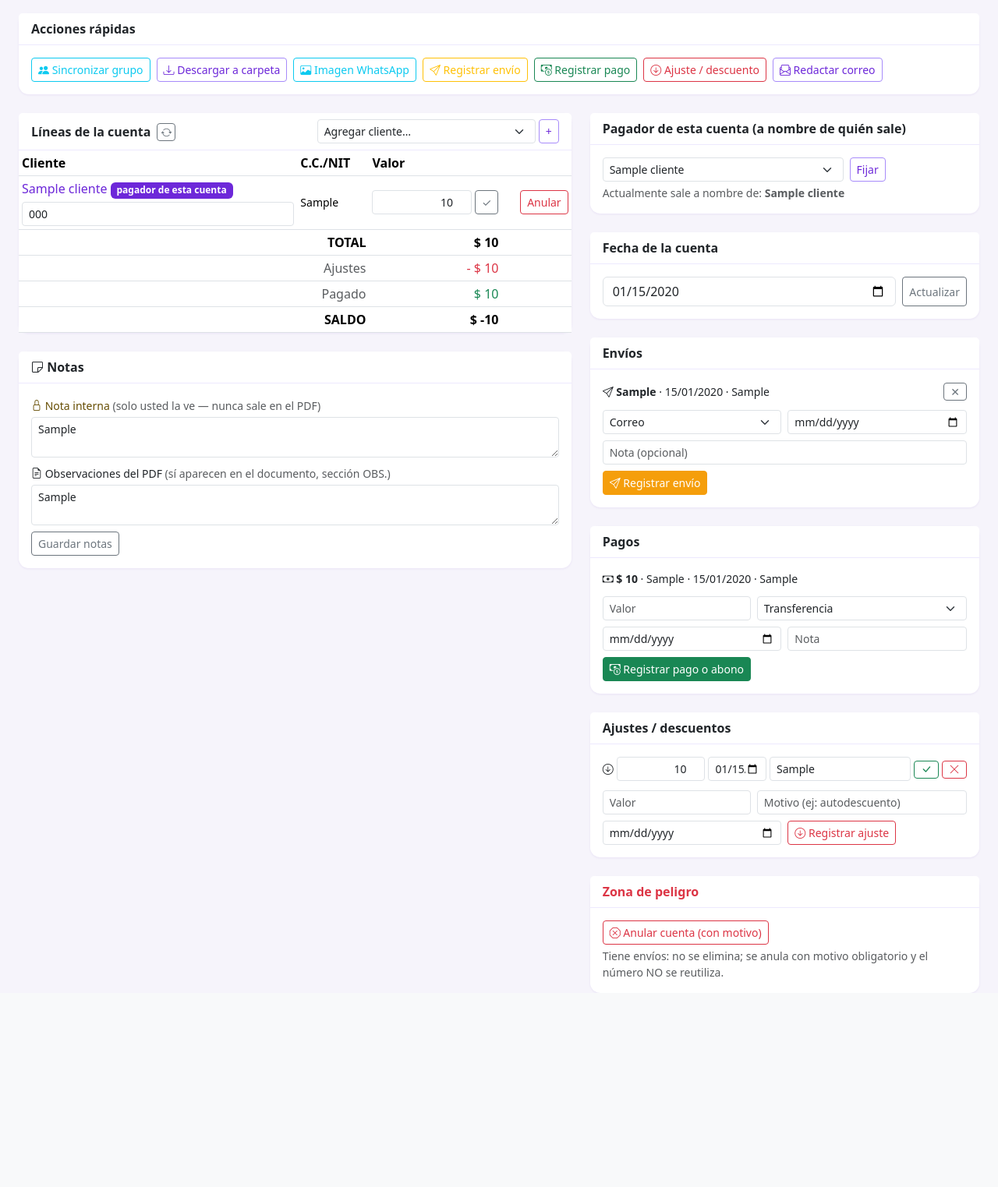
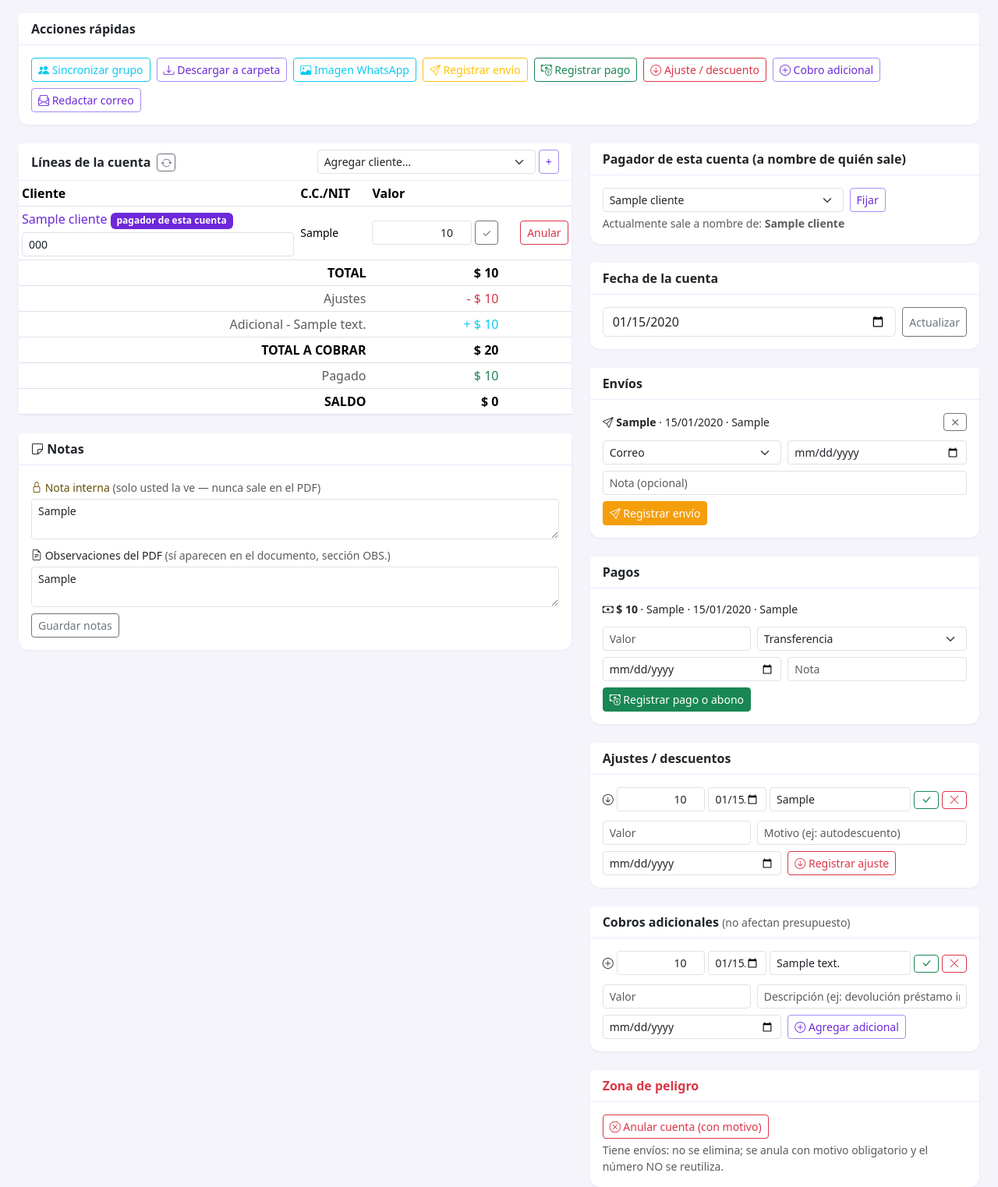
Before and after one commit to FelipeBossioZ/SistemaCobrosGit, a Flask app: page /cuentas/1 in a window 1280 px wide. Shown: the part 135-1658 px from the top of the page at 78% size. Before the commit the page ends 1409 px from the top, so only its background shows below. Run offline with Flask 3, Linux system fonts and the light colour scheme; tables that the repository leaves empty hold one stand-in row (values such as "Sample post").

Commit message:
Cobros adicionales en cuentas: saldos extra que no tocan presupuesto (ej. devolucion de prestamos). Tabla adicionales_cuenta, filas ADICIONAL en el PDF con descripcion, total/saldo netos, tarjeta editable en ficha, modal y boton de accion rapida, tarjeta en Resumen, columna en Excel, correo y lamina los mencionan, y el dinero del adicional no cuenta como ingreso en Morosos/Grupos/auditoria

```diff
--- a/app/routes.py
+++ b/app/routes.py
@@ -12,7 +12,7 @@ from flask import (Blueprint, render_template, request, redirect, url_for,
 
 from .models import (db, Parametro, AnioCobro, GrupoFamiliar, Cliente,
                      PresupuestoCliente, CuentaCobro, CuentaLinea, Envio,
-                     Ajuste, Pago, ESTADOS, TrabajoAdicional, saludo_de_cliente,
+                     Ajuste, Adicional, Pago, ESTADOS, TrabajoAdicional, saludo_de_cliente,
                      AsesoriaCatalogo, AsesoriaCliente, PresupuestoHistorial,
                      Tarea)
 from .pdf_generator import generar_pdf, ruta_pdf
@@ -180,6 +180,13 @@ def _cuerpo_correo(cuenta, pagador, extra=""):
         aviso = ("Tan pronto se efectúe el pago por favor nos notifica para asentar "
                  "la cancelación de la cuenta de cobro.")
     partes = [saludo, "", detalle]
+    ads = [a for a in cuenta.adicionales if a.valor]
+    if ads:
+        detalle_ad = ("Adicionalmente incluimos en la cuenta: "
+                      + ", ".join(a.descripcion_o_defecto + " por $ "
+                                  + format(float(a.valor), ",.0f").replace(",", ".")
+                                  for a in ads) + ".")
+        partes += [detalle_ad, ""]
     if extra:
         partes += [extra, ""]
     partes += ["Se puede consignar o Transferir en:", "", banco, "", aviso, "",
@@ -213,6 +220,9 @@ def dashboard():
     ajustes = db.session.query(db.func.coalesce(db.func.sum(Ajuste.valor), 0.0))\
         .join(CuentaCobro).filter(CuentaCobro.anio_cobro_id == a.id,
                                   CuentaCobro.estado != "ANULADA").scalar()
+    adicionales = db.session.query(db.func.coalesce(db.func.sum(Adicional.valor), 0.0))\
+        .join(CuentaCobro).filter(CuentaCobro.anio_cobro_id == a.id,
+                                  CuentaCobro.estado != "ANULADA").scalar()
 
     # clientes con presupuesto > 0 sin línea activa en ninguna cuenta
     con_cuenta = {l.cliente_id for c in a.cuentas for l in c.lineas if l.estado == "ACTIVA"}
@@ -224,7 +234,7 @@ def dashboard():
 
     cuentas = a.cuentas.order_by(CuentaCobro.numero).all()
     return render_template("dashboard.html", a=a, presup=presup, emitido=emitido,
-                           pagado=pagado, ajustes=ajustes, cuentas=cuentas,
+                           pagado=pagado, ajustes=ajustes, adicionales=adicionales, cuentas=cuentas,
                            sin_cuenta=sin_cuenta)
 
 
@@ -509,7 +519,9 @@ def morosos():
         if tot <= 0:
             continue
         for l in ls:
-            pag_act[l.cliente_id] = pag_act.get(l.cliente_id, 0.0) + pago.valor * (l.valor / tot)
+            # tope por linea: un pago nunca "paga" de mas la parte de asesoria
+            cuota = min(pago.valor * (l.valor / tot), float(l.valor or 0))
+            pag_act[l.cliente_id] = pag_act.get(l.cliente_id, 0.0) + cuota
     # estado del año actual por cliente (peor no: el mejor estado alcanzado)
     sev = {"BORRADOR": 1, "ENVIADA": 2, "PAGADA": 3}
     ETAQ = {0: ("sin cuenta", "light text-dark"), 1: ("BORRADOR", "secondary"),
@@ -764,7 +776,7 @@ def _cobrado_pagado_anterior(a, clientes):
             if not ls:
                 continue
             tiene = True
-            tot = sum(float(l.valor or 0) for l in ls)
+            tot = sum(float(l.valor or 0) for l in ls) + float(cu.total_adicionales or 0)
             aj = float(cu.total_ajustes or 0)
             cob += max(tot - aj, 0.0)
             pag += min(float(cu.total_pagado or 0), max(tot - aj, 0.0))
@@ -1063,7 +1075,8 @@ def cliente_detalle(cid):
             "estado_linea": l.estado,
             "pagos": [{"fecha": p.fecha, "valor": p.valor, "forma": p.forma} for p in c.pagos],
             "ajustes": sum(x.valor for x in c.ajustes),
-            "total": c.total, "saldo": c.saldo,
+            "adicionales": sum(x.valor for x in c.adicionales),
+            "total": c.total_neto, "saldo": c.saldo_neto,
             "envios": [{"fecha": e.fecha, "medio": e.medio} for e in c.envios],
         })
     historial.sort(key=lambda h: (h["anio"], h["numero"]))
@@ -1557,6 +1570,8 @@ def _pagos_miembros_anio():
             continue
         pagado = float(cu.total_pagado or 0)
         ajustes = float(cu.total_ajustes or 0)
+        # los pagos de adicionales (devoluciones) no son pago de presupuesto
+        pagado = max(pagado - float(cu.total_adicionales or 0), 0.0)
         for l in lineas:
             fr = float(l.valor or 0) / tot
             parte = max(float(l.valor or 0) - ajustes * fr, 0.0)
@@ -1922,7 +1937,7 @@ def cuenta_regenerar(cid):
         msg = "Valores actualizados: " + "; ".join(cambios) + ". "
     else:
         msg = "Ningún valor cambió (las líneas ya coinciden con el presupuesto vigente). "
-    msg += f"PDF regenerado en {ruta}. Total $ {cuenta.total:,.0f}."
+    msg += f"PDF regenerado en {ruta}. Total $ {cuenta.total_neto:,.0f}."
     if sin_presup:
         msg += " Ojo, sin presupuesto vigente para: " + ", ".join(sin_presup)
     if cuenta.estado != "BORRADOR" or cuenta.envios.count() > 0:
@@ -1993,6 +2008,83 @@ def cuenta_ajuste(cid):
         db.session.commit()
         flash("Ajuste registrado", "ok")
     return redirect(url_for("main.cuenta_detalle", cid=cid))
+
+
+@bp.route("/cuentas/<int:cid>/adicional", methods=["POST"])
+def cuenta_adicional(cid):
+    """Agrega un cobro adicional a la cuenta (ej: plata prestada que el cliente
+    debe devolver). Suma al total y al saldo; NO toca presupuesto."""
+    cuenta = db.get_or_404(CuentaCobro, cid)
+    f = request.form
+    valor = float(f.get("valor") or 0)
+    if valor:
+        db.session.add(Adicional(cuenta_id=cuenta.id, valor=valor,
+                                 fecha=date.fromisoformat(f.get("fecha") or date.today().isoformat()),
+                                 descripcion=(f.get("descripcion") or "").strip()))
+        cuenta.marcar_estado()
+        db.session.commit()
+        try:
+            from .pdf_generator import generar_desde_dict, _datos_cuenta
+            carpeta = _carpeta_pdfs()
+            ruta = os.path.join(carpeta, _nombre_pdf(cuenta))
+            generar_desde_dict(_datos_cuenta(cuenta), ruta)
+        except Exception:
+            pass
+        flash("Cobro adicional agregado y PDF regenerado.", "ok")
+    return redirect(url_for("main.cuenta_detalle", cid=cid))
+
+
+@bp.route("/adicionales/<int:aid>/editar", methods=["POST"])
+def adicional_editar(aid):
+    """Edita valor/fecha/descripcion de un adicional y regenera el PDF."""
+    a = db.get_or_404(Adicional, aid)
+    cuenta = a.cuenta
+    if cuenta.estado == "ANULADA":
+        flash("La cuenta está ANULADA: no se puede editar el adicional.", "error")
+        return redirect(url_for("main.cuenta_detalle", cid=cuenta.id))
+    f = request.form
+    try:
+        a.valor = float(f.get("valor") or 0)
+    except ValueError:
+        a.valor = 0
+    try:
+        a.fecha = date.fromisoformat(f.get("fecha") or a.fecha.isoformat())
+    except ValueError:
+        pass
+    a.descripcion = (f.get("descripcion") or "").strip()
+    cuenta.marcar_estado()
+    db.session.commit()
+    try:
+        from .pdf_generator import generar_desde_dict, _datos_cuenta
+        carpeta = _carpeta_pdfs()
+        ruta = os.path.join(carpeta, _nombre_pdf(cuenta))
+        generar_desde_dict(_datos_cuenta(cuenta), ruta)
+    except Exception:
+        pass
+    flash("Adicional actualizado y PDF regenerado.", "ok")
+    return redirect(url_for("main.cuenta_detalle", cid=cuenta.id))
+
+
+@bp.route("/adicionales/<int:aid>/eliminar", methods=["POST"])
+def adicional_eliminar(aid):
+    """Elimina un adicional y regenera el PDF."""
+    a = db.get_or_404(Adicional, aid)
+    cuenta = a.cuenta
+    if cuenta.estado == "ANULADA":
+        flash("La cuenta está ANULADA: no se puede eliminar el adicional.", "error")
+        return redirect(url_for("main.cuenta_detalle", cid=cuenta.id))
+    db.session.delete(a)
+    cuenta.marcar_estado()
+    db.session.commit()
+    try:
+        from .pdf_generator import generar_desde_dict, _datos_cuenta
+        carpeta = _carpeta_pdfs()
+        ruta = os.path.join(carpeta, _nombre_pdf(cuenta))
+        generar_desde_dict(_datos_cuenta(cuenta), ruta)
+    except Exception:
+        pass
+    flash("Adicional eliminado y PDF regenerado.", "ok")
+    return redirect(url_for("main.cuenta_detalle", cid=cuenta.id))
 
 
 @bp.route("/ajustes/<int:aid>/editar", methods=["POST"])
@@ -2122,7 +2214,7 @@ def cuenta_sincronizar_grupo(cid):
     ruta = os.path.join(carpeta, _nombre_pdf(cuenta))
     generar_pdf(cuenta, ruta)
     msg = (f"Sincronizado: se agregaron {len(agregados)} miembro(s) del grupo {g.nombre}: "
-           + ", ".join(agregados) + f". Nuevo total $ {cuenta.total:,.0f}. PDF regenerado en {ruta}")
+           + ", ".join(agregados) + f". Nuevo total $ {cuenta.total_neto:,.0f}. PDF regenerado en {ruta}")
     if problemas:
         msg += ". Ojo: " + ", ".join(problemas)
     if cuenta.envios.count() > 0:
@@ -2375,10 +2467,13 @@ def exportar_excel():
         ajustes = db.session.query(db.func.coalesce(db.func.sum(Ajuste.valor), 0.0))\
             .join(CuentaCobro).filter(CuentaCobro.anio_cobro_id == a.id,
                                       CuentaCobro.estado != "ANULADA").scalar()
+        adicionales = db.session.query(db.func.coalesce(db.func.sum(Adicional.valor), 0.0))\
+            .join(CuentaCobro).filter(CuentaCobro.anio_cobro_id == a.id,
+                                      CuentaCobro.estado != "ANULADA").scalar()
         filas = [("Año de cobro", a.anio_cobro), ("Año gravable", a.anio_gravable),
                  ("Presupuestado", presup), ("Emitido en cuentas", emitido),
-                 ("Pagado", pagado), ("Ajustes/descuentos", ajustes),
-                 ("Saldo por cobrar", emitido - ajustes - pagado),
+                 ("Pagado", pagado), ("Ajustes/descuentos", ajustes), ("Adicionales (no ingreso)", adicionales),
+                 ("Saldo por cobrar", emitido + adicionales - ajustes - pagado),
                  ("Próximo número", f"{a.prefijo}-{a.numero_siguiente:03d}")]
     else:
         filas = [("Sin año activo", "")]
@@ -2395,12 +2490,13 @@ def exportar_excel():
             if l.estado != "ACTIVA":
                 continue
             filas.append((c.numero_formateado, c.fecha, c.estado, l.cliente.codigo,
-                          l.cliente.nombre, l.valor, c.total_ajustes, c.total_pagado,
-                          c.saldo, (c.pagador_principal.nombre if c.pagador_principal else ""),
+                          l.cliente.nombre, l.valor, c.total_ajustes, c.total_adicionales,
+                          c.total_pagado, c.saldo_neto,
+                          (c.pagador_principal.nombre if c.pagador_principal else ""),
                           c.motivo_anulacion or ""))
     _hoja(ws, ["Cuenta", "Fecha", "Estado", "Código", "Cliente", "Valor línea",
-               "Ajustes cuenta", "Pagado cuenta", "Saldo cuenta", "Pagador", "Motivo anulación"],
-          filas, [10, 12, 10, 8, 38, 13, 13, 13, 13, 38, 28])
+               "Ajustes cuenta", "Adicionales cuenta", "Pagado cuenta", "Saldo cuenta", "Pagador", "Motivo anulación"],
+          filas, [10, 12, 10, 8, 38, 13, 13, 13, 13, 13, 38, 28])
 
     # Hoja 3: Pagos (un registro por pago/abono)
     ws = wb.create_sheet("Pagos")
@@ -2987,6 +3083,12 @@ def _pagado_del_anio(a):
     for cid_, v in (db.session.query(Pago.cuenta_id, Pago.valor)
                     .filter(Pago.cuenta_id.in_(ids)).all()):
         pagos_cta[cid_] = pagos_cta.get(cid_, 0.0) + float(v or 0)
+    # el dinero de adicionales (devoluciones de prestamos) NO es ingreso:
+    # se descuenta del pagado prorrateable por cliente
+    adds = {}
+    for ad in Adicional.query.filter(Adicional.cuenta_id.in_(ids)).all():
+        if ad.valor:
+            adds[ad.cuenta_id] = adds.get(ad.cuenta_id, 0.0) + float(ad.valor)
     lineas_cta = {}
     for cid_, cli_, v in (db.session.query(CuentaLinea.cuenta_id, CuentaLinea.cliente_id, CuentaLinea.valor)
                           .filter(CuentaLinea.cuenta_id.in_(ids),
@@ -2994,6 +3096,7 @@ def _pagado_del_anio(a):
         lineas_cta.setdefault(cid_, []).append((cli_, float(v or 0)))
     pag = {}
     for cid_, total_c in pagos_cta.items():
+        total_c = max(total_c - adds.get(cid_, 0.0), 0.0)
         base = sum(v for _, v in lineas_cta.get(cid_, []))
         if base <= 0:
             continue
--- a/app/templates/base.html
+++ b/app/templates/base.html
@@ -182,6 +182,23 @@
         <input class="form-control form-control-sm" type="date" name="fecha"></div>
     </div>
     <div class="modal-footer py-2"><button class="btn btn-outline-danger btn-sm">Registrar ajuste</button></div>
+  </form>
+</div></div></div>
+
+<div class="modal fade" id="mAdicional" tabindex="-1"><div class="modal-dialog"><div class="modal-content">
+  <form method="post">
+    <div class="modal-header py-2"><h5 class="modal-title"><i class="bi bi-plus-circle"></i> Cobro adicional &middot; <span class="cuenta-num"></span></h5>
+      <button type="button" class="btn-close" data-bs-dismiss="modal"></button></div>
+    <div class="modal-body">
+      <div class="alert alert-info py-2 small mb-2">Suma al total de la cuenta y aparece en el PDF, pero <strong>NO afecta el presupuesto</strong> (no es ingreso de asesor&iacute;a).</div>
+      <div class="mb-2"><label class="form-label small mb-1">Valor</label>
+        <input class="form-control form-control-sm text-end" name="valor" type="number" step="1000" required></div>
+      <div class="mb-2"><label class="form-label small mb-1">Descripci&oacute;n (saldr&aacute; en el PDF)</label>
+        <input class="form-control form-control-sm" name="descripcion" placeholder="Ej: Devoluci&oacute;n pr&eacute;stamo impuesto de renta"></div>
+      <div><label class="form-label small mb-1">Fecha</label>
+        <input class="form-control form-control-sm" type="date" name="fecha"></div>
+    </div>
+    <div class="modal-footer py-2"><button class="btn btn-primary btn-sm">Agregar adicional</button></div>
   </form>
 </div></div></div>
 
@@ -515,7 +532,7 @@ document.addEventListener("click", e => {
       .finally(() => b.classList.remove("disabled"));
     return;
   }
-  const modalId = { enviar: "#mEnviar", pago: "#mPago", ajuste: "#mAjuste", anular: "#mAnular", outlook: "#mOutlook" }[acc];
+  const modalId = { enviar: "#mEnviar", pago: "#mPago", ajuste: "#mAjuste", adicional: "#mAdicional", anular: "#mAnular", outlook: "#mOutlook" }[acc];
   if (!modalId) return;  const modal = document.querySelector(modalId);
   modal.querySelector("form").action = "/cuentas/" + cid + "/" + acc;
   modal.querySelector(".cuenta-num").textContent = b.dataset.numero || "";
--- a/app/templates/cliente_detalle.html
+++ b/app/templates/cliente_detalle.html
@@ -180,7 +180,7 @@
   <div class="table-responsive">
   <table class="table table-sm table-hover mb-0">
     <thead><tr><th>Año</th><th>Cuenta</th><th>Fecha</th><th class="num">Su valor</th>
-      <th class="num">Total cuenta</th><th class="num">Ajustes</th><th class="num">Pagos</th><th class="num">Saldo cuenta</th>
+      <th class="num">Total cuenta</th><th class="num">Ajustes</th><th class="num">Adicionales</th><th class="num">Pagos</th><th class="num">Saldo cuenta</th>
       <th>Estado</th><th>Envíos</th><th>Pagos (detalle)</th></tr></thead>
     <tbody>
     {% for h in historial %}
@@ -192,6 +192,7 @@
         <td class="num">{{ (h.valor)|money }}</td>
         <td class="num">{{ (h.total)|money }}</td>
         <td class="num">{% if h.ajustes %}-{% endif %}{{ (h.ajustes|abs)|money }}</td>
+        <td class="num text-info">{% if h.adicionales %}+{% endif %}{{ (h.adicionales or 0)|money }}</td>
         <td class="num text-success">{{ (h.pagos|sum(attribute='valor') if h.pagos else 0)|money }}</td>
         <td class="num {% if h.saldo > 0 %}text-danger{% endif %}">{{ (h.saldo)|money }}</td>
         <td><span class="badge badge-estado-{{ h.estado_cuenta }}">{{ h.estado_cuenta }}</span></td>
@@ -199,7 +200,7 @@
         <td class="small">{% for p in h.pagos %}{{ (p.valor)|money }} · {{ p.forma }} · {{ p.fecha.strftime('%d/%m/%y') }}<br>{% endfor %}</td>
       </tr>
     {% else %}
-      <tr><td colspan="11" class="text-center text-muted py-4">Sin cuentas de cobro todavía.</td></tr>
+      <tr><td colspan="12" class="text-center text-muted py-4">Sin cuentas de cobro todavía.</td></tr>
     {% endfor %}
     </tbody>
   </table>
--- a/app/templates/cuenta_detalle.html
+++ b/app/templates/cuenta_detalle.html
@@ -46,6 +46,9 @@
     <button class="btn btn-outline-danger btn-sm" data-accion="ajuste" data-cid="{{ cuenta.id }}"
             data-numero="{{ cuenta.numero_formateado }}">
       <i class="bi bi-arrow-down-circle"></i> Ajuste / descuento</button>
+    <button class="btn btn-outline-primary btn-sm" data-accion="adicional" data-cid="{{ cuenta.id }}"
+            data-numero="{{ cuenta.numero_formateado }}">
+      <i class="bi bi-plus-circle"></i> Cobro adicional</button>
     <button class="btn btn-outline-primary btn-sm" data-accion="outlook" data-cid="{{ cuenta.id }}"
             data-numero="{{ cuenta.numero_formateado }}" data-email="{{ pagador.email if pagador }}">
       <i class="bi bi-envelope-paper"></i> Redactar correo</button>
@@ -120,10 +123,16 @@
           <tr><td colspan="2" class="text-end text-muted">Ajustes</td>
             <td class="num text-danger">- {{ (cuenta.total_ajustes)|money }}</td><td></td></tr>
           {% endif %}
+          {% for ad in cuenta.adicionales %}{% if ad.valor %}
+          <tr><td colspan="2" class="text-end text-muted" title="Cobro adicional: no es ingreso, no afecta presupuesto">Adicional - {{ ad.descripcion or 'cobro adicional' }}</td>
+            <td class="num text-info">+ {{ (ad.valor)|money }}</td><td></td></tr>
+          {% endif %}{% endfor %}
+          <tr class="fw-bold"><td colspan="2" class="text-end">TOTAL A COBRAR</td>
+            <td class="num">{{ (cuenta.total_neto)|money }}</td><td></td></tr>
           <tr><td colspan="2" class="text-end text-muted">Pagado</td>
             <td class="num text-success">{{ (cuenta.total_pagado)|money }}</td><td></td></tr>
           <tr class="fw-bold"><td colspan="2" class="text-end">SALDO</td>
-            <td class="num {% if cuenta.saldo > 0 %}text-danger{% endif %}">{{ (cuenta.saldo)|money }}</td><td></td></tr>
+            <td class="num {% if cuenta.saldo_neto > 0 %}text-danger{% endif %}">{{ (cuenta.saldo_neto)|money }}</td><td></td></tr>
         </tfoot>
       </table>
       </div>
@@ -276,6 +285,49 @@
       </div>
     </div>
 
+    <div class="card mb-4">
+      <div class="card-header bg-white fw-semibold">Cobros adicionales <span class="text-muted fw-normal small">(no afectan presupuesto)</span></div>
+      <div class="card-body">
+        {% for a in cuenta.adicionales %}
+          <form class="row g-1 align-items-center small mb-1" method="post"
+                action="{{ url_for('main.adicional_editar', aid=a.id) }}">
+            <div class="col-auto"><i class="bi bi-plus-circle"></i></div>
+            <div class="col-4 col-md-3">
+              <input class="form-control form-control-sm text-end" name="valor" type="number"
+                     step="1000" value="{{ a.valor|int }}" required title="Valor del adicional">
+            </div>
+            <div class="col-3 col-md-2">
+              <input class="form-control form-control-sm" name="fecha" type="date"
+                     value="{{ a.fecha.isoformat() }}" title="Fecha">
+            </div>
+            <div class="col">
+              <input class="form-control form-control-sm" name="descripcion" value="{{ a.descripcion }}"
+                     placeholder="Descripción (sale en el PDF)" title="Descripción (sale en el PDF)">
+            </div>
+            <div class="col-auto">
+              <button class="btn btn-outline-success btn-sm py-0" title="Guardar cambios">
+                <i class="bi bi-check-lg"></i></button>
+            </div>
+            <div class="col-auto">
+              <button type="button" class="btn btn-outline-danger btn-sm py-0" title="Eliminar adicional"
+                onclick="if(confirm('¿Eliminar este adicional por {{ (a.valor)|money }}? El saldo y el PDF se actualizan.')){this.form.action='{{ url_for('main.adicional_eliminar', aid=a.id) }}';this.form.submit();}">
+                <i class="bi bi-x-lg"></i></button>
+            </div>
+          </form>
+        {% else %}
+          <p class="text-muted small mb-2">Sin adicionales. Úsalo para cobrar en esta misma cuenta algo aparte de la asesoría (ej: una plata prestada que te deben devolver). Suma al total y aparece en el PDF, pero NO toca el presupuesto.</p>
+        {% endfor %}
+        {% if cuenta.estado != 'ANULADA' %}
+        <form class="row g-2 mt-1" method="post" action="{{ url_for('main.cuenta_adicional', cid=cuenta.id) }}">
+          <div class="col-5"><input class="form-control form-control-sm" name="valor" type="number" step="1000" placeholder="Valor" required></div>
+          <div class="col-7"><input class="form-control form-control-sm" name="descripcion" placeholder="Descripción (ej: devolución préstamo impuesto de renta)"></div>
+          <div class="col-6"><input class="form-control form-control-sm" type="date" name="fecha"></div>
+          <div class="col-6"><button class="btn btn-outline-primary btn-sm"><i class="bi bi-plus-circle"></i> Agregar adicional</button></div>
+        </form>
+        {% endif %}
+      </div>
+    </div>
+
     <div class="card">
       <div class="card-header bg-white fw-semibold text-danger">Zona de peligro</div>
       <div class="card-body">
```
Also changed, not shown: app/imagen_cuenta.py (+15 -1 lines), app/migraciones.py (+11 -0 lines), app/models.py (+37 -1 lines), app/pdf_generator.py (+22 -5 lines), app/templates/dashboard.html (+11 -5 lines).
